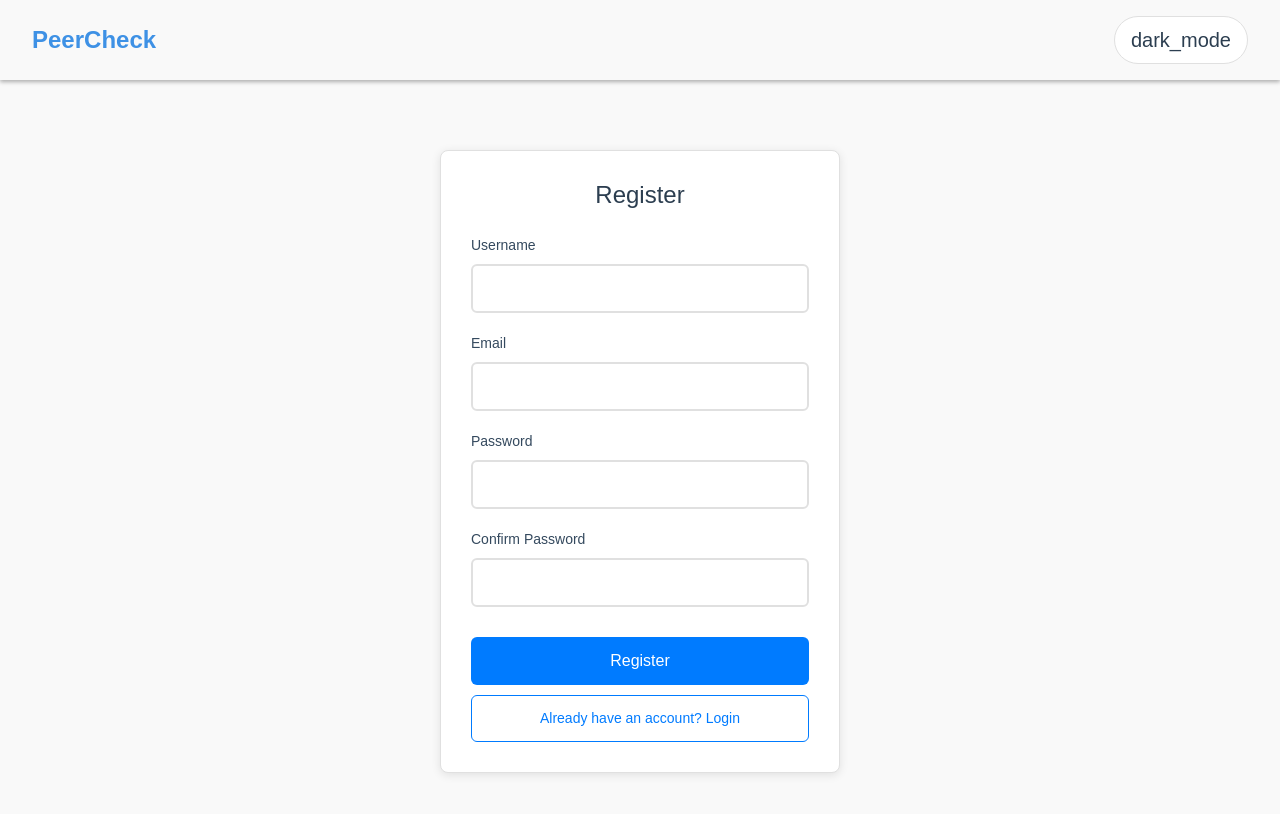
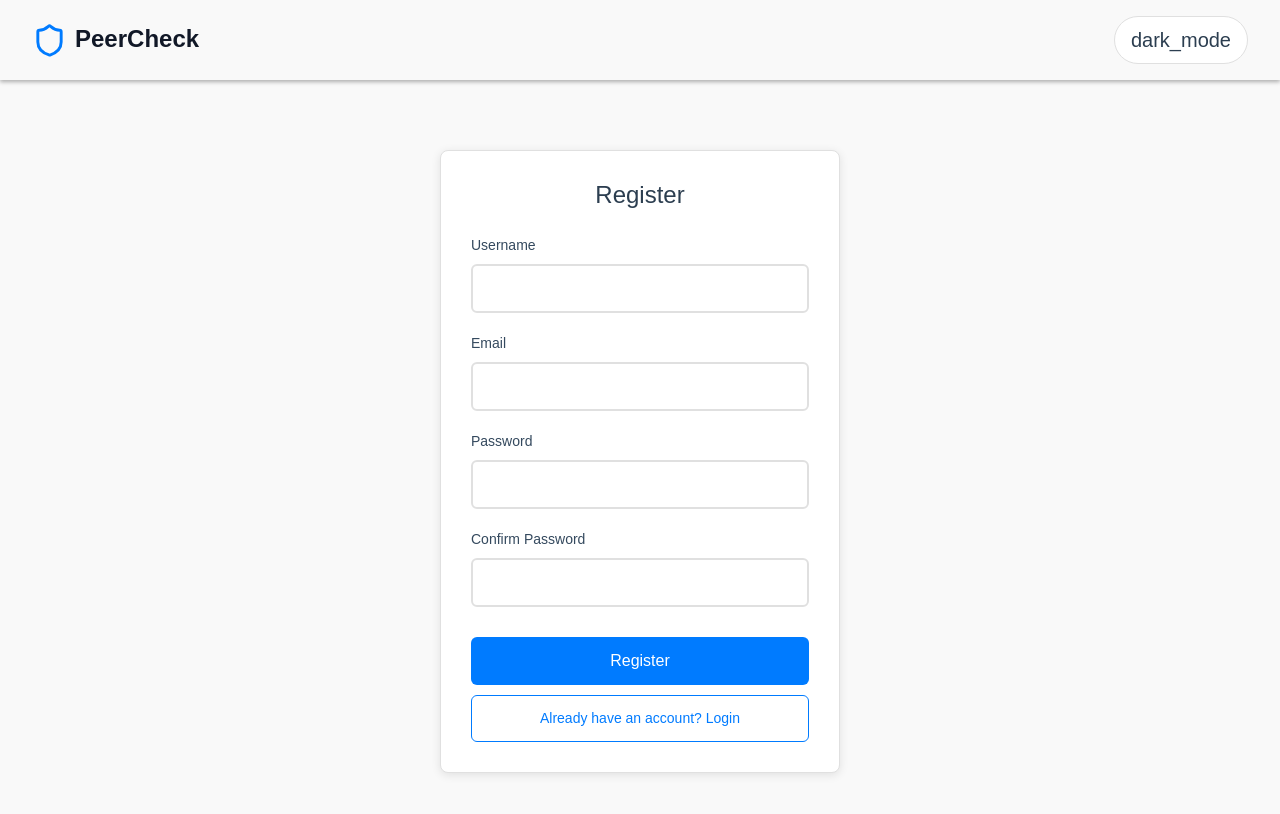
Before and after one commit to poojithaBandar/PeerCheckAngular, an Angular app: page /register in a window 1280 px wide. Shown: the top 814 px of the page. Built offline with nearby package versions, Linux system fonts and the light colour scheme.

Commit message:
peercheck

```diff
--- a/src/app/audio-process/audio-process.component.html
+++ b/src/app/audio-process/audio-process.component.html
@@ -17,6 +17,18 @@
           {{ sop.name }} (Version: {{ sop.version }})
         </option>
       </select>
+      <div ngbDropdown class="d-inline-block">
+        <button class="btn btn-secondary" ngbDropdownToggle>
+          Select Users
+        </button>
+        <div ngbDropdownMenu class="p-3" style="max-height: 200px; overflow-y: auto;">
+          <div *ngFor="let user of users" class="form-check">
+            <input class="form-check-input" type="checkbox" [(ngModel)]="user.selected"
+(change)="updateSelectedUsers()" />
+            <label class="form-check-label ms-2">{{ user.name }}</label>
+          </div>
+        </div>
+      </div>
     </div>
     <!-- <div class="keywords-section">
         <label class="keywords-label">
--- a/src/app/audio-process/audio-process.component.ts
+++ b/src/app/audio-process/audio-process.component.ts
@@ -4,6 +4,15 @@ import { Router } from '@angular/router';
 import Swal from 'sweetalert2';
 import { ChangeDetectorRef } from '@angular/core';
 import { NgZone } from '@angular/core';
+interface User {
+  username: string;
+  email: string;
+  name: string;
+  role: string;
+  is_active: boolean;
+  id: number;
+  selected : boolean ;
+}
 
 @Component({
   selector: 'app-audio-process',
@@ -37,16 +46,32 @@ export class AudioProcessComponent implements OnInit {
   tags: string[] = [];
   sops: any[] = [];
   selectedSOPID!: number;
+  users: User[] = [];
+  selectedUserIds:number[] = []
   constructor(private ngZone: NgZone,private apiService: ApiService, private router: Router, private changeDetector: ChangeDetectorRef) {}
 
   ngOnInit(): void {
     this.fetchAudioRecords();
+    this.fetchUsers();
     this.fetchSOP();
   }
 
-  onSOPChange(sopID: number): void {
-    this.selectedSOPID = sopID;
+  updateSelectedUsers(): void {
+    let selectedUsers = this.users.filter(user => user.selected);
+    this.selectedUserIds = selectedUsers.map(user => user.id);
   }
+
+  fetchUsers(){
+    this.apiService.getUsers().subscribe({
+      next: (data: any) => {
+        this.users = data.results;
+      },
+      error: (err) => {
+        console.error(err);
+      },
+    })
+  }
+
   fetchSOP(){
     this.apiService.getSOPs().subscribe({
       next: (data: any) => {
@@ -135,7 +160,7 @@ export class AudioProcessComponent implements OnInit {
       formData.append('start_prompt', this.startPrompt);
       formData.append('end_prompt', this.endPrompt);
       formData.append('keywords', this.keywords);
-      // formData.append('SOPId', this.selectedSOPID);
+      formData.append('session_user_ids',JSON.stringify({'userIds':this.selectedUserIds}) );
       formData.append('sop_id', this.selectedSOPID.toString());
 
       this.apiService.processAudio(formData).subscribe({
--- a/src/app/header/header.component.css
+++ b/src/app/header/header.component.css
@@ -11,7 +11,23 @@
     right: 0;
     z-index: 1000;
 }
+.space-x-2 > :not([hidden]) ~ :not([hidden]) {
+    --tw-space-x-reverse: 0;
+    margin-right: calc(0.5rem * var(--tw-space-x-reverse));
+    margin-left: calc(0.5rem * calc(1 - var(--tw-space-x-reverse)));
+}
 
+.text-gray-900 {
+    --tw-text-opacity: 1;
+    color: rgb(17 24 39 / var(--tw-text-opacity, 1));
+}
+.font-bold {
+    font-weight: 700;
+}
+.text-2xl {
+    font-size: 1.5rem;
+    line-height: 2rem;
+}
 .nav-left,
 .nav-right {
     display: flex;
--- a/src/app/header/header.component.html
+++ b/src/app/header/header.component.html
@@ -3,12 +3,16 @@
         <button class="mobile-menu-toggle" (click)="toggleMobileMenu()" aria-label="Toggle navigation menu" *ngIf="showNavigation">
             <i class="fas fa-bars"></i>
         </button>
-        <a class="nav-brand" [routerLink]="['/dashboard']" routerLinkActive="active">PeerCheck</a>
-        <!-- Desktop Navigation Links -->
+        <a href="https://peercheck.ai/" class="d-flex items-center space-x-2">
+            <svg xmlns="http://www.w3.org/2000/svg" width="35" height="35" viewBox="0 0 24 24" fill="none" stroke="currentColor" stroke-width="2" stroke-linecap="round" stroke-linejoin="round" data-lucide="shield" class="lucide lucide-shield h-8 w-8 text-blue-600"><path d="M20 13c0 5-3.5 7.5-7.66 8.95a1 1 0 0 1-.67-.01C7.5 20.5 4 18 4 13V6a1 1 0 0 1 1-1c2 0 4.5-1.2 6.24-2.72a1.17 1.17 0 0 1 1.52 0C14.51 3.81 17 5 19 5a1 1 0 0 1 1 1z"></path></svg>
+            <span class="text-2xl font-bold text-gray-900">PeerCheck</span>
+          </a>        <!-- Desktop Navigation Links -->
         <div class="nav-links" *ngIf="showNavigation">
             <a [routerLink]="['/dashboard']" routerLinkActive="active">Dashboard</a>
             <a [routerLink]="['/peer-session/start']" routerLinkActive="active">Peer Session</a>
+            @if(this.authService.getUserRole() != 'operator'){
             <a [routerLink]="['/monitor']" routerLinkActive="active">Monitor</a>
+            }
         </div>
     </div>
 
```
